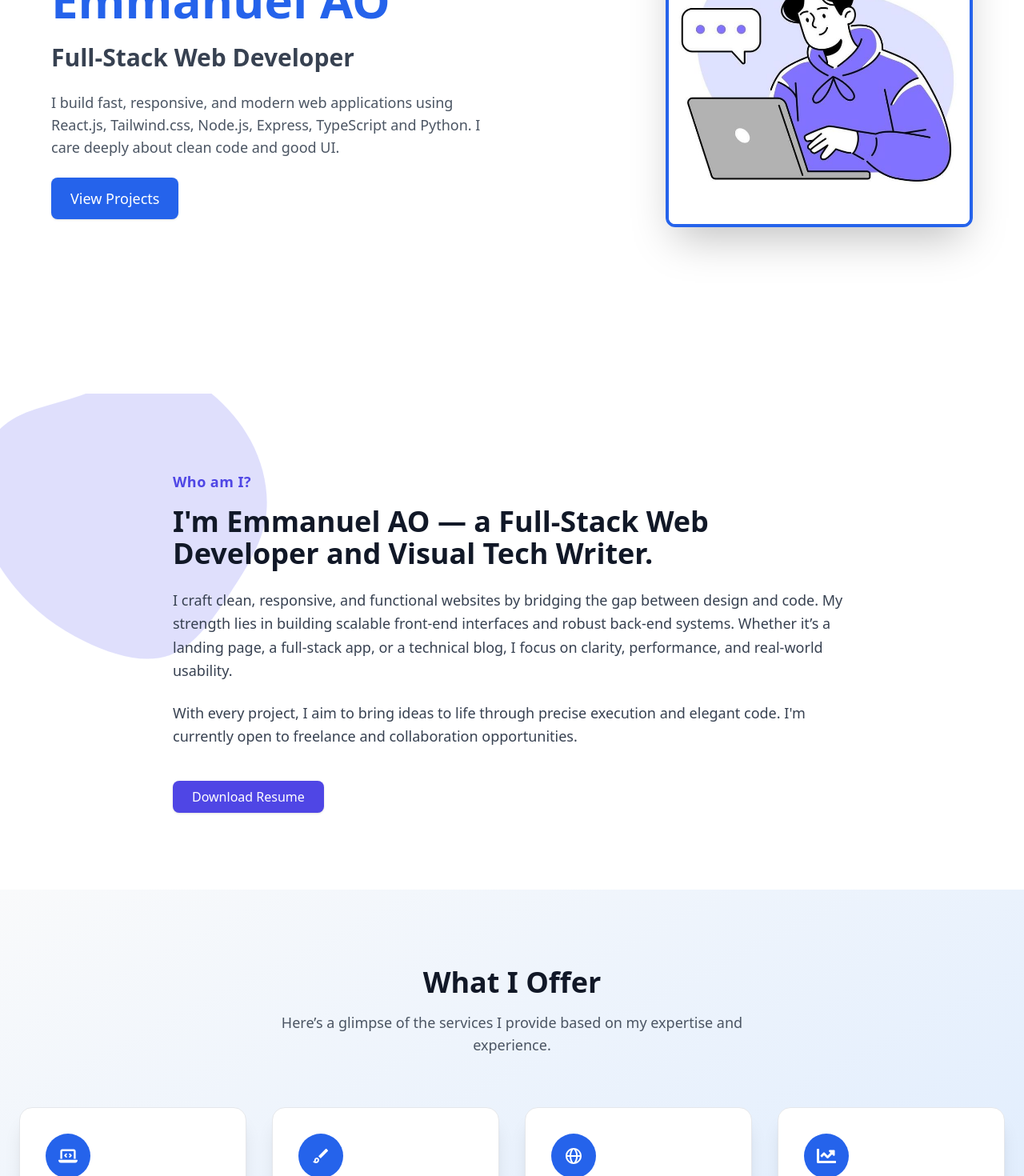
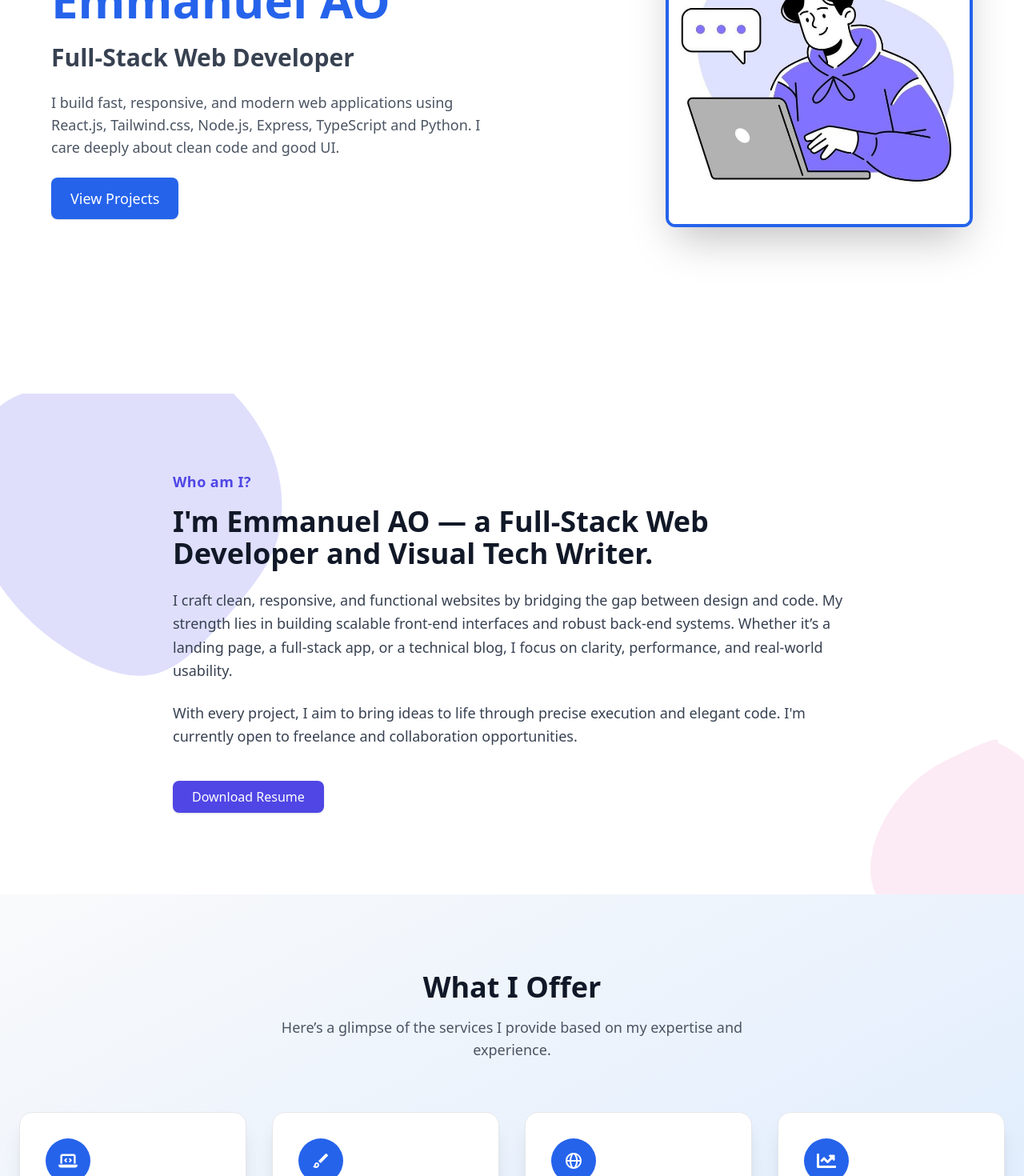
Before and after one commit to Emmanuel-Awolu60/my_portfolio_website, a React (Vite) app: page / in a window 1280 px wide. Shown: the part 388-1858 px from the top of the page at 80% size. Built offline with nearby package versions, Linux system fonts and the light colour scheme.

Commit message:
updated the about section

```diff
--- a/src/sections/About.jsx
+++ b/src/sections/About.jsx
@@ -16,20 +16,31 @@ export default function About() {
       id="about"
       className="relative py-24 bg-white dark:bg-gray-900 overflow-hidden"
     >
-      {/* Background SVG Blob */}
-      <div className="absolute top-[-100px] left-[-100px] w-[500px] h-[500px] z-0 opacity-20">
-        <svg
+      {/* Animated Blob Background */}
+      <motion.div
+        className="absolute top-[-100px] left-[-100px] w-[500px] h-[500px] z-0 opacity-20"
+        animate={{
+          scale: [1, 1.1, 1],
+          rotate: [0, 10, -10, 0],
+        }}
+        transition={{
+          duration: 12,
+          repeat: Infinity,
+          ease: "easeInOut",
+        }}
+      >
+        <motion.svg
           viewBox="0 0 200 200"
           xmlns="http://www.w3.org/2000/svg"
           className="w-full h-full"
         >
-          <path
+          <motion.path
             fill="#6366f1"
             d="M37.3,-66.2C48.9,-58.7,58.9,-48.5,65.4,-36.4C71.9,-24.3,74.9,-10.1,72.8,2.7C70.6,15.5,63.4,27,55.1,39.7C46.8,52.3,37.5,66.2,24.9,70.8C12.3,75.4,-3.6,70.7,-17.4,64C-31.2,57.3,-42.8,48.6,-52.4,37.1C-62.1,25.5,-69.7,11.2,-71.3,-4C-72.9,-19.2,-68.4,-35.4,-57.9,-44.2C-47.4,-53,-30.8,-54.5,-16.1,-60.4C-1.3,-66.3,11.5,-76.6,24.5,-76.5C37.4,-76.5,49.7,-66.1,37.3,-66.2Z"
             transform="translate(100 100)"
           />
-        </svg>
-      </div>
+        </motion.svg>
+      </motion.div>
 
       {/* Text Content */}
       <motion.div
@@ -60,14 +71,48 @@ export default function About() {
           execution and elegant code. I'm currently open to freelance and
           collaboration opportunities.
         </p>
-
+        {/*
         <a
           href="/Emmanuel-Awolu-Resume.pdf"
           download
           className="inline-block bg-indigo-600 text-white py-2 px-6 rounded-lg shadow hover:bg-indigo-700 transition"
         >
           Download Resume
+        </a> */}
+
+        <a
+          href="/Emmanuel-Awolu-Resume.pdf"
+          download
+          className="relative inline-block bg-indigo-600 text-white py-2 px-6 rounded-lg shadow hover:bg-indigo-700 transition overflow-hidden group"
+        >
+          <span className="relative z-10">Download Resume</span>
+          <span className="absolute top-0 left-[-75%] w-[50%] h-full bg-white opacity-20 transform rotate-45 group-hover:translate-x-[250%] transition-all duration-700 ease-in-out"></span>
         </a>
+      </motion.div>
+
+      <motion.div
+        className="absolute bottom-[-100px] right-[-80px] w-[300px] h-[300px] z-0 opacity-10"
+        animate={{
+          scale: [1, 1.15, 1],
+          rotate: [0, -15, 15, 0],
+        }}
+        transition={{
+          duration: 16,
+          repeat: Infinity,
+          ease: "easeInOut",
+        }}
+      >
+        <motion.svg
+          viewBox="0 0 200 200"
+          xmlns="http://www.w3.org/2000/svg"
+          className="w-full h-full"
+        >
+          <motion.path
+            fill="#ec4899" // pink
+            d="M43.4,-75.7C54.9,-66.3,63.3,-54.2,66.9,-41.6C70.5,-29,69.3,-15.9,66.4,-4.1C63.5,7.7,58.9,15.5,54.3,27.2C49.6,38.9,44.9,54.5,34.2,64.3C23.6,74.2,6.8,78.4,-6.7,74.4C-20.2,70.5,-30.3,58.3,-42.4,47.6C-54.5,36.9,-68.6,27.7,-73.6,15.2C-78.5,2.6,-74.4,-13.3,-65.3,-27.6C-56.1,-41.8,-41.9,-54.4,-27.3,-62.2C-12.7,-70.1,2.2,-73.2,17.1,-75.7C32,-78.1,46.9,-80.9,43.4,-75.7Z"
+            transform="translate(100 100)"
+          />
+        </motion.svg>
       </motion.div>
     </section>
   );
```
